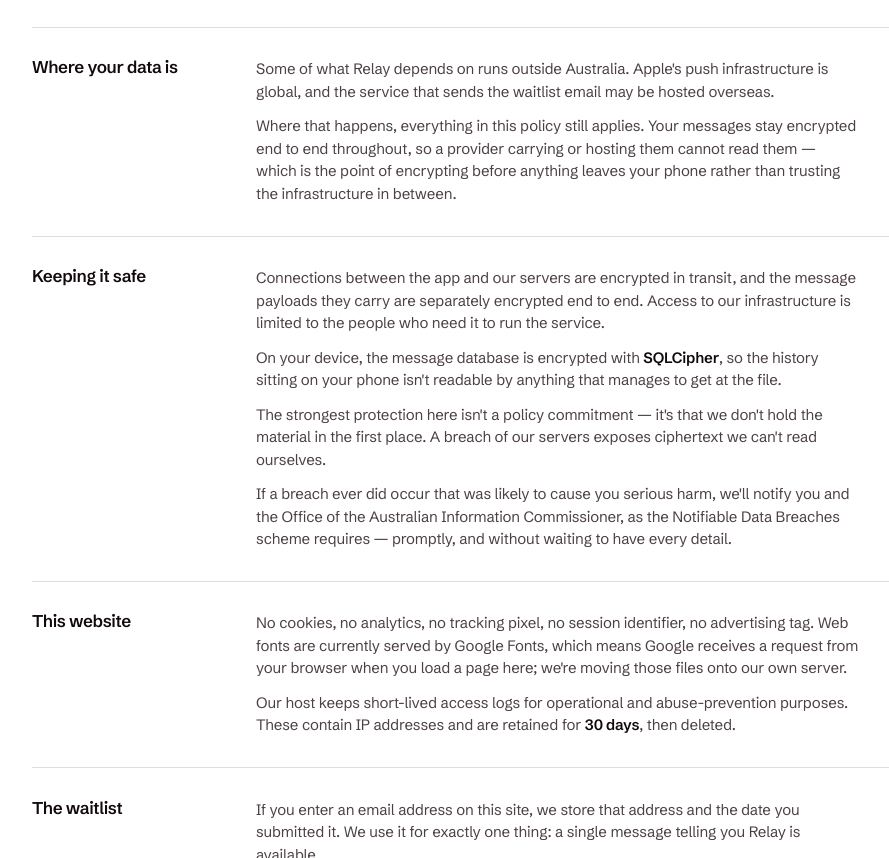
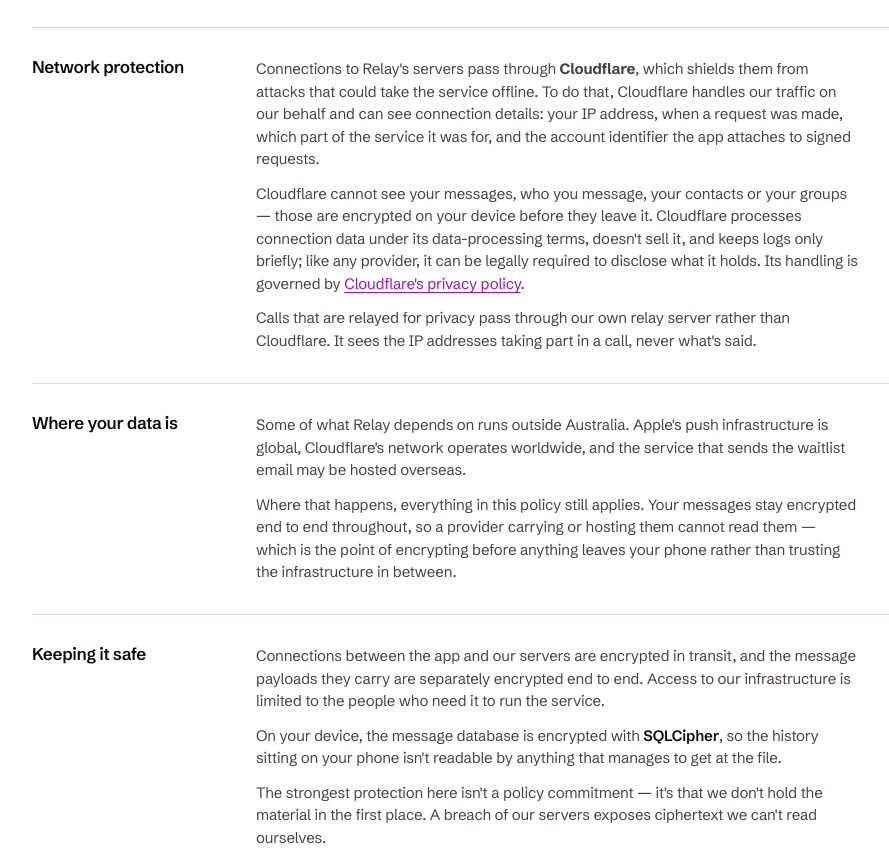
Before and after one commit to CoderDude1232/relay-web, a plain HTML site: page privacy.html in a window 1280 px wide. Shown: the part 2083-2941 px from the top of the page, without its empty margins (152-1041 px from the left). Drawn offline with Linux system fonts and the light colour scheme.

Commit message:
Privacy policy: disclose Cloudflare as the network provider for the API

```diff
--- a/privacy.html
+++ b/privacy.html
@@ -174,11 +174,36 @@
   </section>
 
   <section class="doc-section">
+    <h2>Network protection</h2>
+    <div>
+      <p>
+        Connections to Relay's servers pass through <b>Cloudflare</b>, which shields them from
+        attacks that could take the service offline. To do that, Cloudflare handles our traffic
+        on our behalf and can see connection details: your IP address, when a request was made,
+        which part of the service it was for, and the account identifier the app attaches to
+        signed requests.
+      </p>
+      <p>
+        Cloudflare cannot see your messages, who you message, your contacts or your groups —
+        those are encrypted on your device before they leave it. Cloudflare processes connection
+        data under its data-processing terms, doesn't sell it, and keeps logs only briefly; like
+        any provider, it can be legally required to disclose what it holds. Its handling is
+        governed by <a href="https://www.cloudflare.com/privacypolicy/">Cloudflare's privacy policy</a>.
+      </p>
+      <p>
+        Calls that are relayed for privacy pass through our own relay server rather than
+        Cloudflare. It sees the IP addresses taking part in a call, never what's said.
+      </p>
+    </div>
+  </section>
+
+  <section class="doc-section">
     <h2>Where your data is</h2>
     <div>
       <p>
         Some of what Relay depends on runs outside Australia. Apple's push infrastructure is
-        global, and the service that sends the waitlist email may be hosted overseas.
+        global, Cloudflare's network operates worldwide, and the service that sends the waitlist
+        email may be hosted overseas.
       </p>
       <p>
         Where that happens, everything in this policy still applies. Your messages stay encrypted
```
